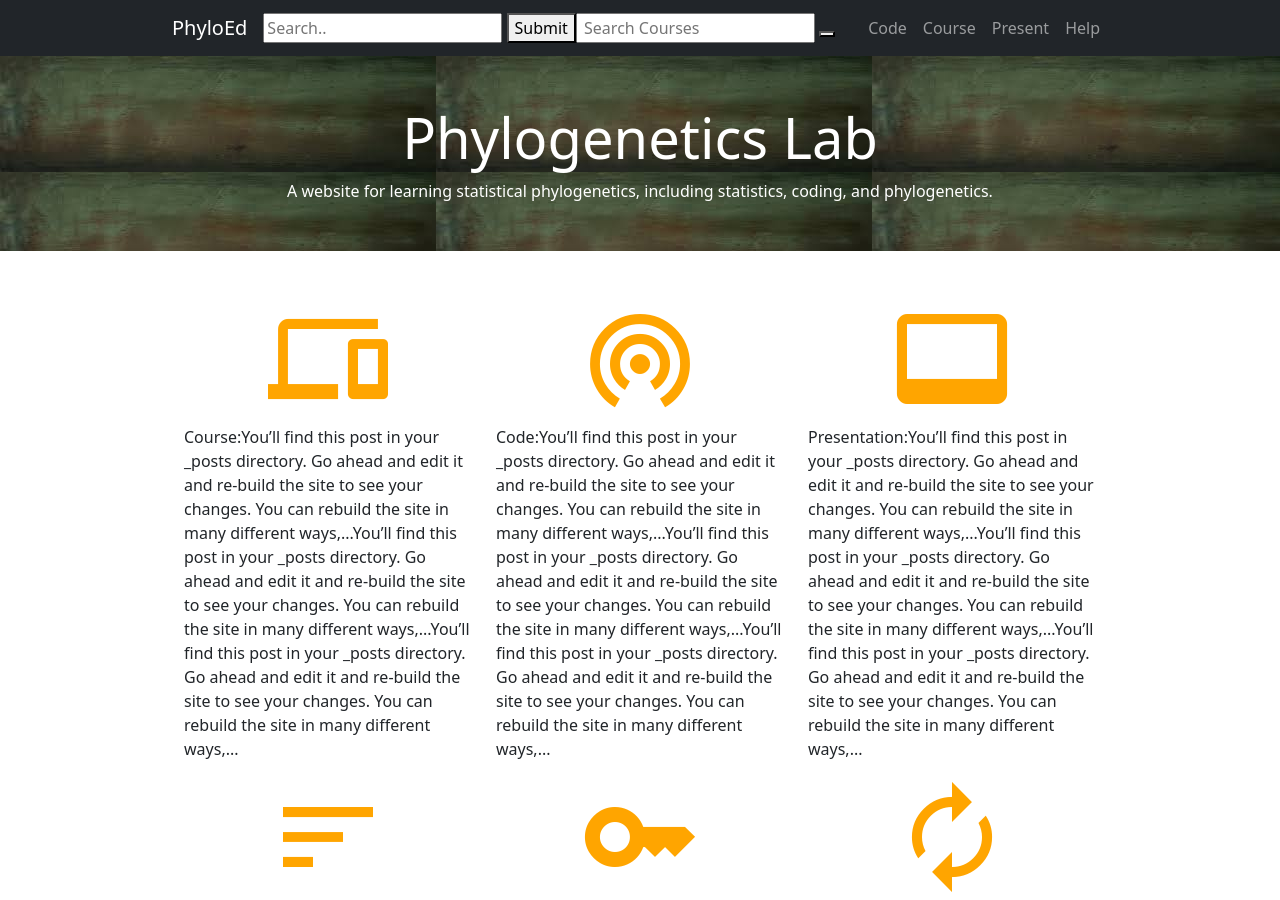
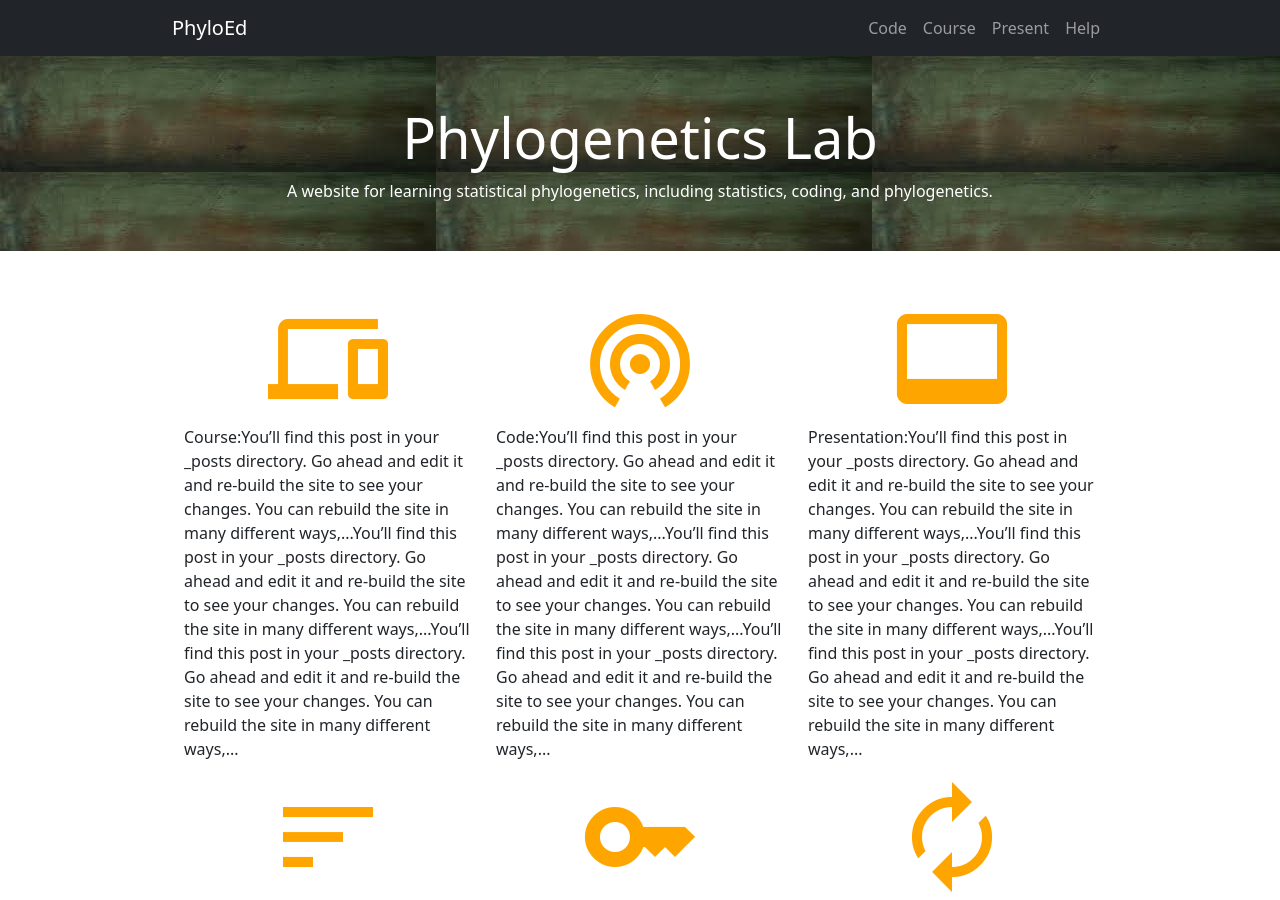
Before and after one commit to lliu1871/PhyEd, a Jekyll site: the page built from index.markdown, in a window 1280 px wide and 900 px high. Built offline with Jekyll 4.4.1, drawn with Linux system fonts in a browser that asks for light colours; comment, search, counter and statistics services are not loaded.

Commit message:
Update header.html

```diff
--- a/_includes/header.html
+++ b/_includes/header.html
@@ -11,26 +11,8 @@
         <span class="navbar-toggler-icon"></span>
       </button>
 
-     <div class="search-container">
-        <form action="/action_page.php">
-          <input type="text" placeholder="Search.." name="search">
-          <button type="submit">Submit</button>
-        </form>
-      </div>
-
-      <!-- search bar right align -->
-        <div class="search">
-            <form action="#">
-                <input type="text"
-                    placeholder=" Search Courses"
-                    name="search">
-                <button>
-                    <i class="fa fa-search"
-                        style="font-size: 18px;">
-                    </i>
-                </button>
-            </form>
-        </div>
+      <script async src="https://cse.google.com/cse.js?cx=112acd3ae4e3b4cc0"></script>
+      <div class="gcse-search"></div>
 
       <div class="collapse navbar-collapse" id="navbarSupportedContent">
         <ul class="navbar-nav ms-auto mb-2 mb-lg-0">
```
